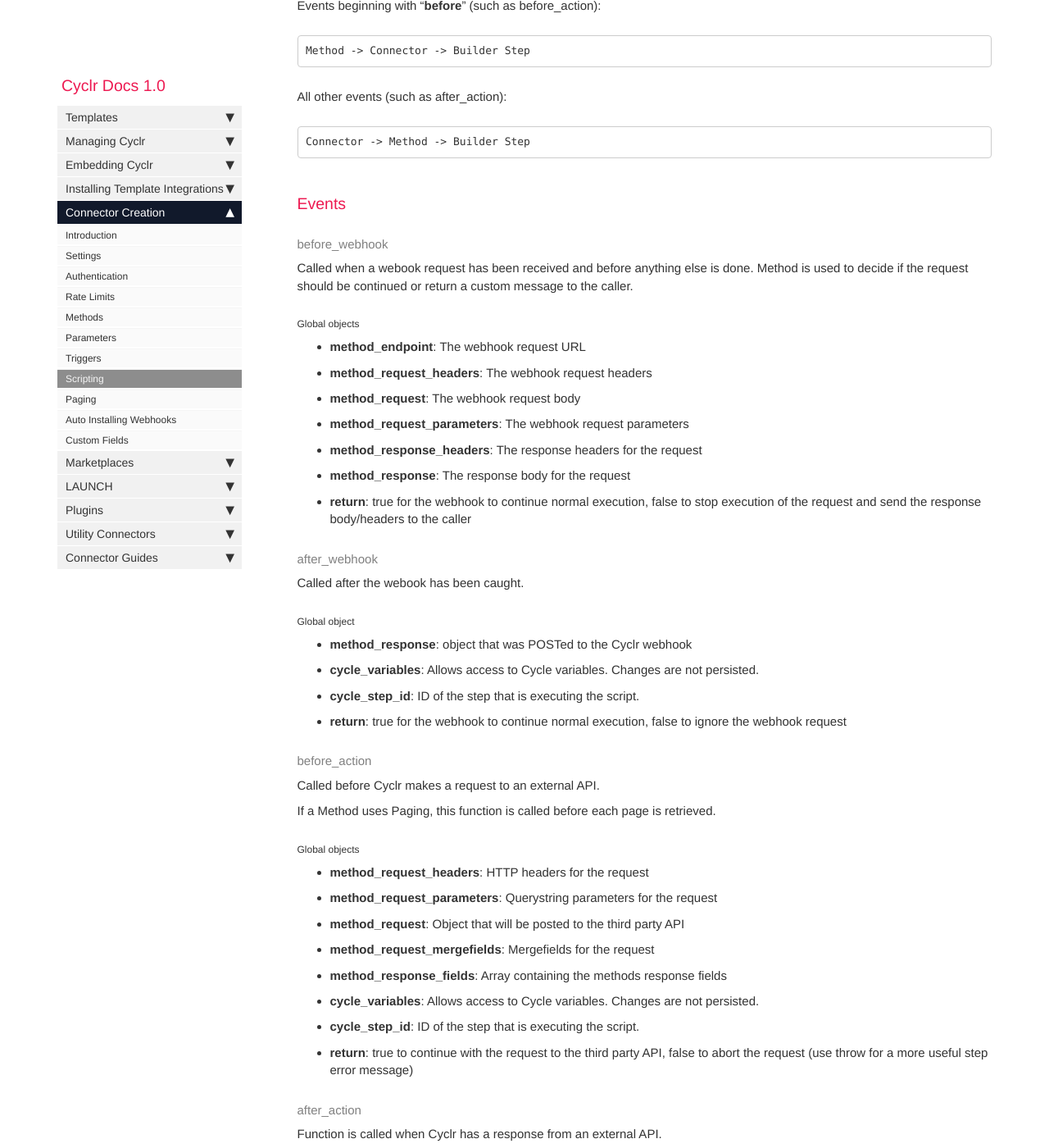
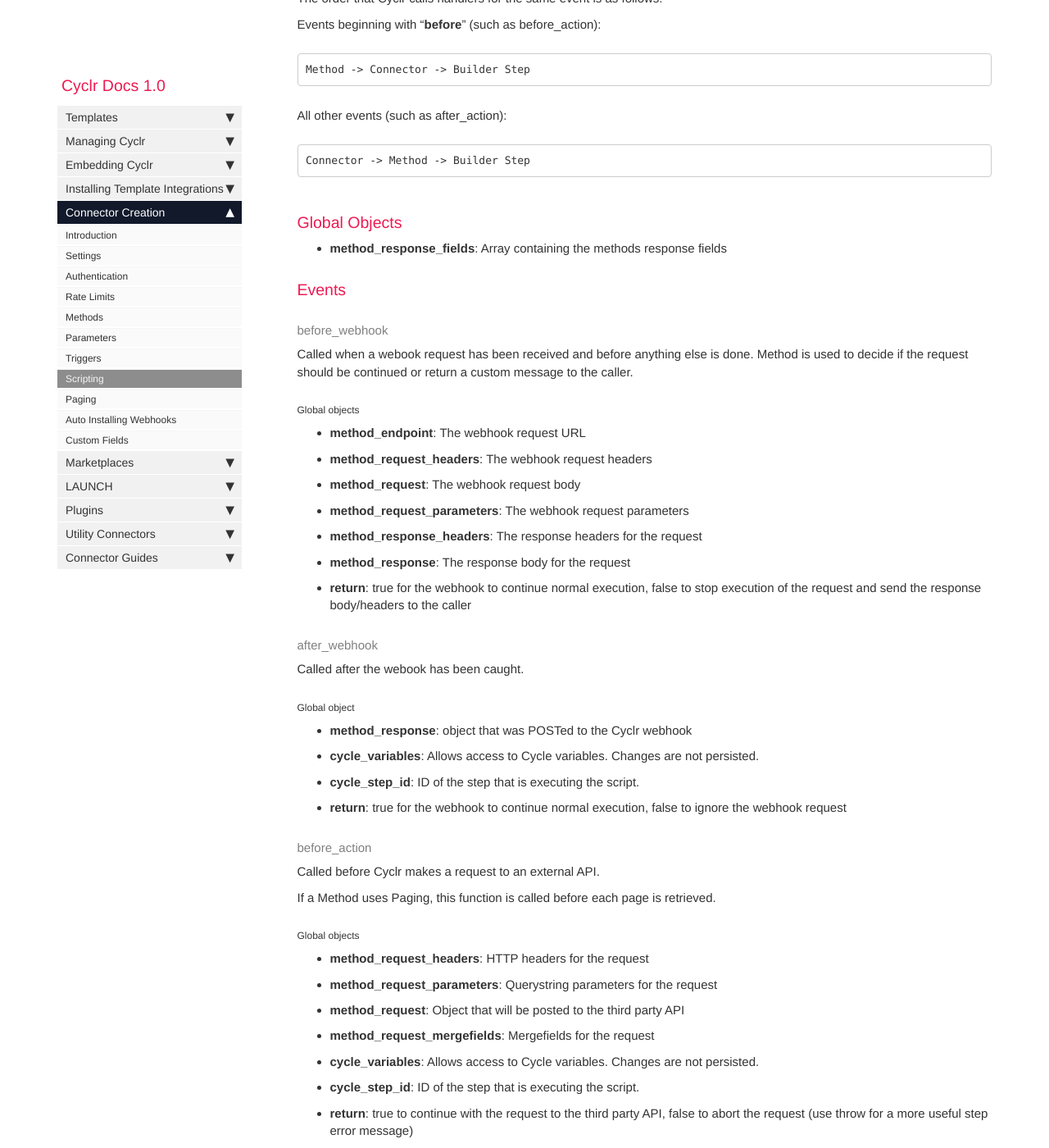
Before and after one commit to sneakysneak/docs, a Jekyll site: the page built from pages/custom-connectors/08-scripting.md, in a window 1280 px wide and 1400 px high, scrolled down 2203 px. Shown: the whole window at 82% size. Built offline with Jekyll 4.4.1, drawn with Linux system fonts in a browser that asks for light colours; comment, search, counter and statistics services are not loaded; part of the change alters nothing that is shown.

Commit message:
Add method response field to global objects (#115)

```diff
--- a/pages/custom-connectors/08-scripting.md
+++ b/pages/custom-connectors/08-scripting.md
@@ -64,6 +64,10 @@ All other events (such as after_action):
 	Connector -> Method -> Builder Step
 
 
+### Global Objects
+
+*   **method_response_fields**: Array containing the methods response fields
+
 
 ### Events
 
@@ -104,7 +108,6 @@ If a Method uses Paging, this function is called before each page is retrieved.
 *   **method_request_parameters**: Querystring parameters for the request
 *   **method_request**: Object that will be posted to the third party API
 *   **method_request_mergefields**: Mergefields for the request
-*   **method_response_fields**: Array containing the methods response fields
 *   **cycle_variables**: Allows access to Cycle variables.  Changes are not persisted.
 *   **cycle_step_id**: ID of the step that is executing the script.
 *   **return**: true to continue with the request to the third party API, false to abort the request (use throw for a more useful step error message)
```
